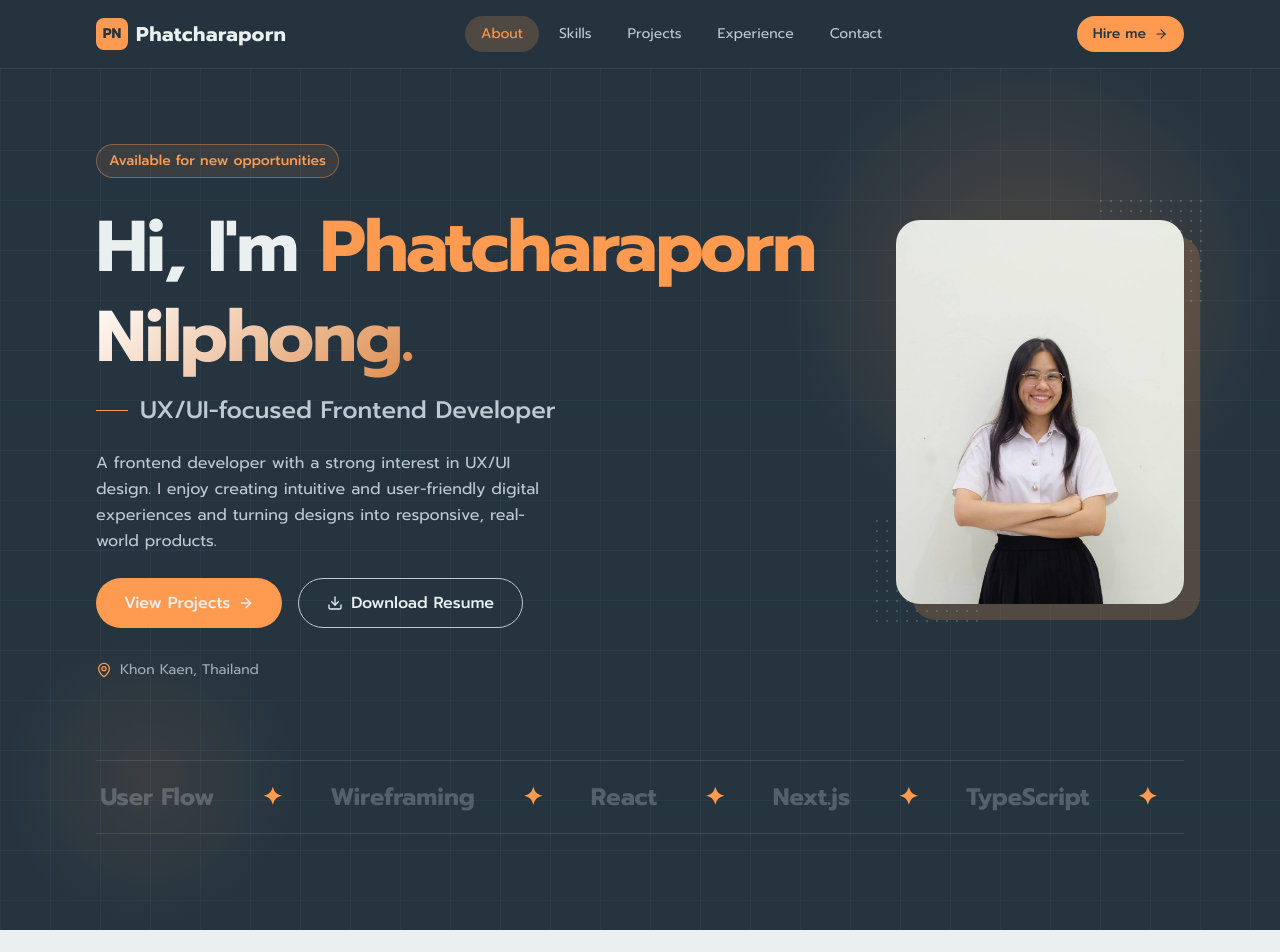
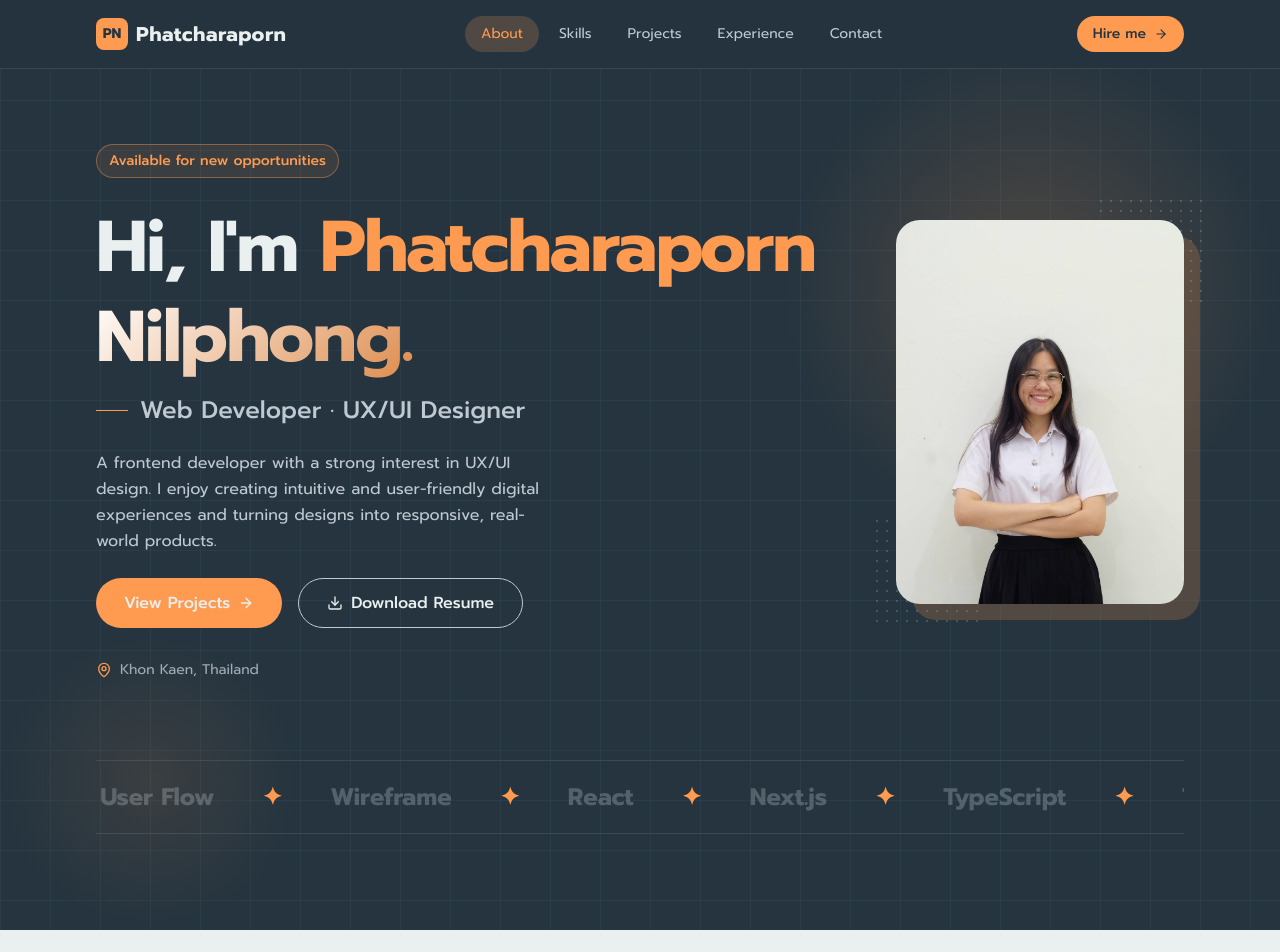
Before and after one commit to phatcharaporn-miw/My-PortFolio, a Next.js app: page / in a window 1280 px wide. Shown: the top 952 px of the page. Built offline with nearby package versions, Linux system fonts and the light colour scheme.

Commit message:
feat: update Header component with new role description and refined skill set

```diff
--- a/src/features/hompage/component/Header.tsx
+++ b/src/features/hompage/component/Header.tsx
@@ -183,8 +183,8 @@ export default function Header() {
               <div className="flex items-center gap-3 mt-3">
                 <div className="h-px w-8 bg-quaternary" />
                 <p className="text-secondary text-xl md:text-2xl font-medium">
-                  {/* Web Developer · Frontend-focused */}
-                  UX/UI-focused Frontend Developer
+                  Web Developer · UX/UI Designer
+                  {/*  Frontend Developer */}
                 </p>
               </div>
             </div>
@@ -267,16 +267,17 @@ export default function Header() {
                   // "Next.js",
                   // "TypeScript",
                   // "Tailwind",
-                  // "Node.js",
-                  // "MySQL",
-                  // "MongoDB",
+
                   "Figma",
                   "User Flow",
-                  "Wireframing",
+                  "Wireframe",
                   "React",
                   "Next.js",
                   "TypeScript",
                   "Tailwind",
+                  "Node.js",
+                  "MySQL",
+                  "MongoDB",
                 ].map((w) => (
                   <span key={w} className="flex items-center gap-12">
                     {w} <span className="text-quaternary">✦</span>
```
